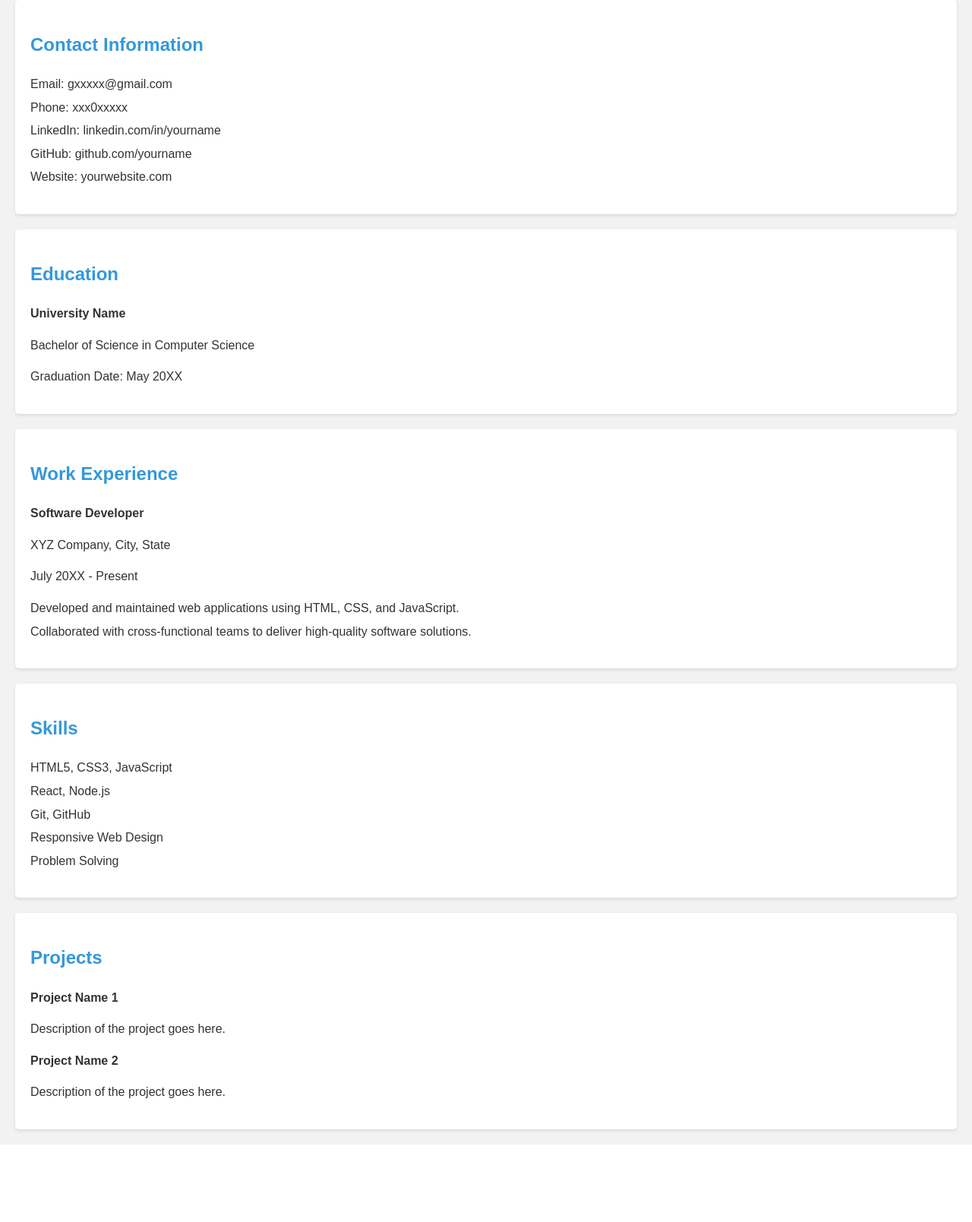
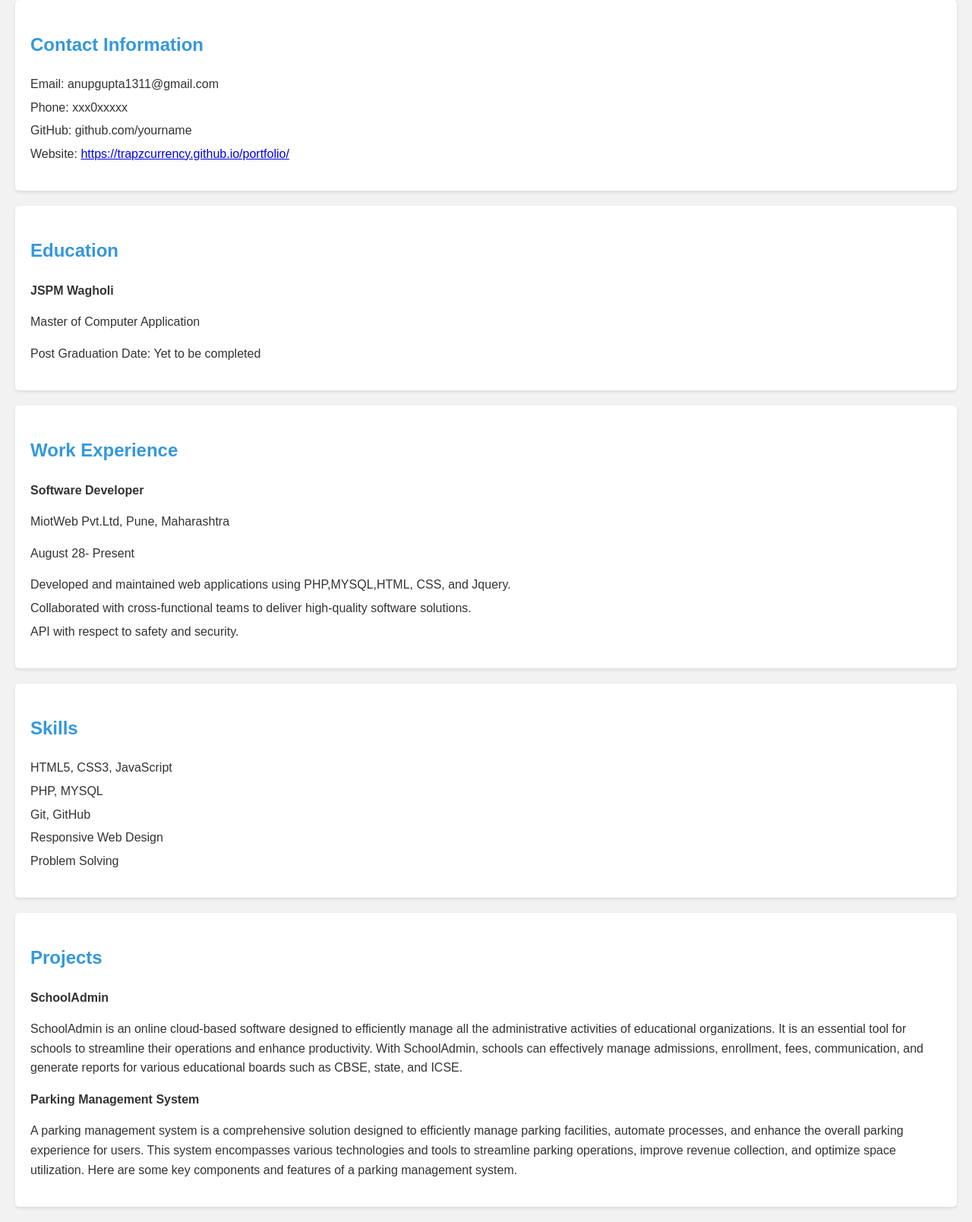
Before and after one commit to trapzcurrency/portfolio, a PHP site: page /myResume.html in a window 1280 px wide. Shown: the part 180-1789 px from the top of the page at 76% size. Before the commit the page ends 1687 px from the top, so only its background shows below. Run offline with PHP 8.4, Linux system fonts and the light colour scheme.

Commit message:
13-02-2024

```diff
--- a/myResume.html
+++ b/myResume.html
@@ -67,29 +67,29 @@
     <section>
         <h2>Contact Information</h2>
         <ul>
-            <li>Email: gxxxxx@gmail.com</li>
+            <li>Email: anupgupta1311@gmail.com</li>
             <li>Phone: xxx0xxxxx</li>
-            <li>LinkedIn: linkedin.com/in/yourname</li>
             <li>GitHub: github.com/yourname</li>
-            <li>Website: yourwebsite.com</li>
+            <li>Website: <a href="https://trapzcurrency.github.io/portfolio/">https://trapzcurrency.github.io/portfolio/<a></li>
         </ul>
     </section>
 
     <section>
         <h2>Education</h2>
-        <p><strong>University Name</strong></p>
-        <p>Bachelor of Science in Computer Science</p>
-        <p>Graduation Date: May 20XX</p>
+        <p><strong>JSPM Wagholi</strong></p>
+        <p>Master of Computer Application</p>
+        <p>Post Graduation Date: Yet to be completed</p>
     </section>
 
     <section>
         <h2>Work Experience</h2>
         <p><strong>Software Developer</strong></p>
-        <p>XYZ Company, City, State</p>
-        <p>July 20XX - Present</p>
+        <p>MiotWeb Pvt.Ltd, Pune, Maharashtra</p>
+        <p>August 28- Present</p>
         <ul>
-            <li>Developed and maintained web applications using HTML, CSS, and JavaScript.</li>
+            <li>Developed and maintained web applications using PHP,MYSQL,HTML, CSS, and Jquery.</li>
             <li>Collaborated with cross-functional teams to deliver high-quality software solutions.</li>
+            <li>API with respect to safety and security.</li>
         </ul>
     </section>
 
@@ -97,7 +97,7 @@
         <h2>Skills</h2>
         <ul>
             <li>HTML5, CSS3, JavaScript</li>
-            <li>React, Node.js</li>
+            <li>PHP, MYSQL</li>
             <li>Git, GitHub</li>
             <li>Responsive Web Design</li>
             <li>Problem Solving</li>
@@ -106,10 +106,12 @@
 
     <section>
         <h2>Projects</h2>
-        <p><strong>Project Name 1</strong></p>
-        <p>Description of the project goes here.</p>
-        <p><strong>Project Name 2</strong></p>
-        <p>Description of the project goes here.</p>
+        <p><strong>SchoolAdmin</strong></p>
+        <p>
+        	SchoolAdmin is an online cloud-based software designed to efficiently manage all the administrative activities of educational organizations. It is an essential tool for schools to streamline their operations and enhance productivity. With SchoolAdmin, schools can effectively manage admissions, enrollment, fees, communication, and generate reports for various educational boards such as CBSE, state, and ICSE.
+		</p>
+        <p><strong>Parking Management System</strong></p>
+        <p>A parking management system is a comprehensive solution designed to efficiently manage parking facilities, automate processes, and enhance the overall parking experience for users. This system encompasses various technologies and tools to streamline parking operations, improve revenue collection, and optimize space utilization. Here are some key components and features of a parking management system.</p>
     </section>
 
     <div class="animated-bg"></div>
```
Also changed, not shown: index.html (+2 -19 lines), script.js (+11 -0 lines), style.css (+32 -8 lines).
